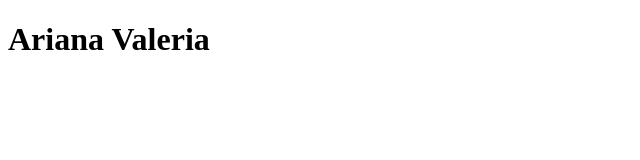
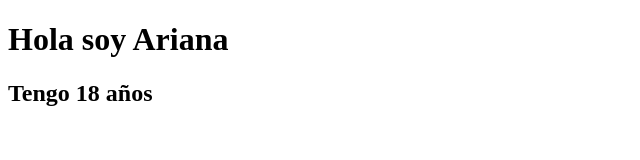
Before and after one commit to Ari1229-spec/soperativo, a plain HTML site: page index.html in a window 1280 px wide. Shown: the whole page, without its empty margins (0-640 px from the left). Drawn offline with Linux system fonts and the light colour scheme.

Commit message:
mi tercer comentario

```diff
--- a/index.html
+++ b/index.html
@@ -6,6 +6,7 @@
     <title>Upchiapas</title>
 </head>
 <body>
-    <h1>Ariana Valeria</h1>
+    <h1>Hola soy Ariana </h1>
+    <h2>Tengo 18 años</h2>
 </body>
 </html>
```
